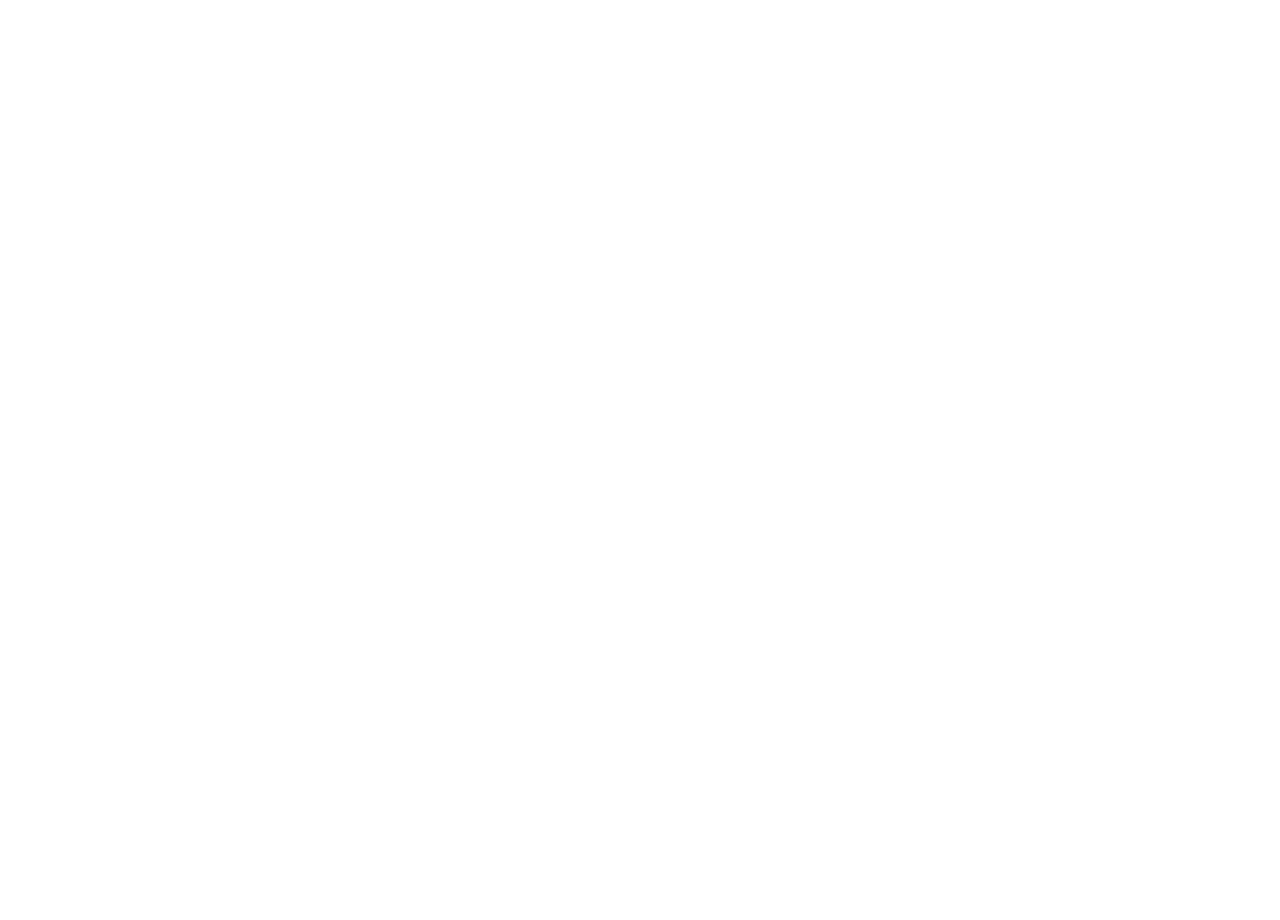
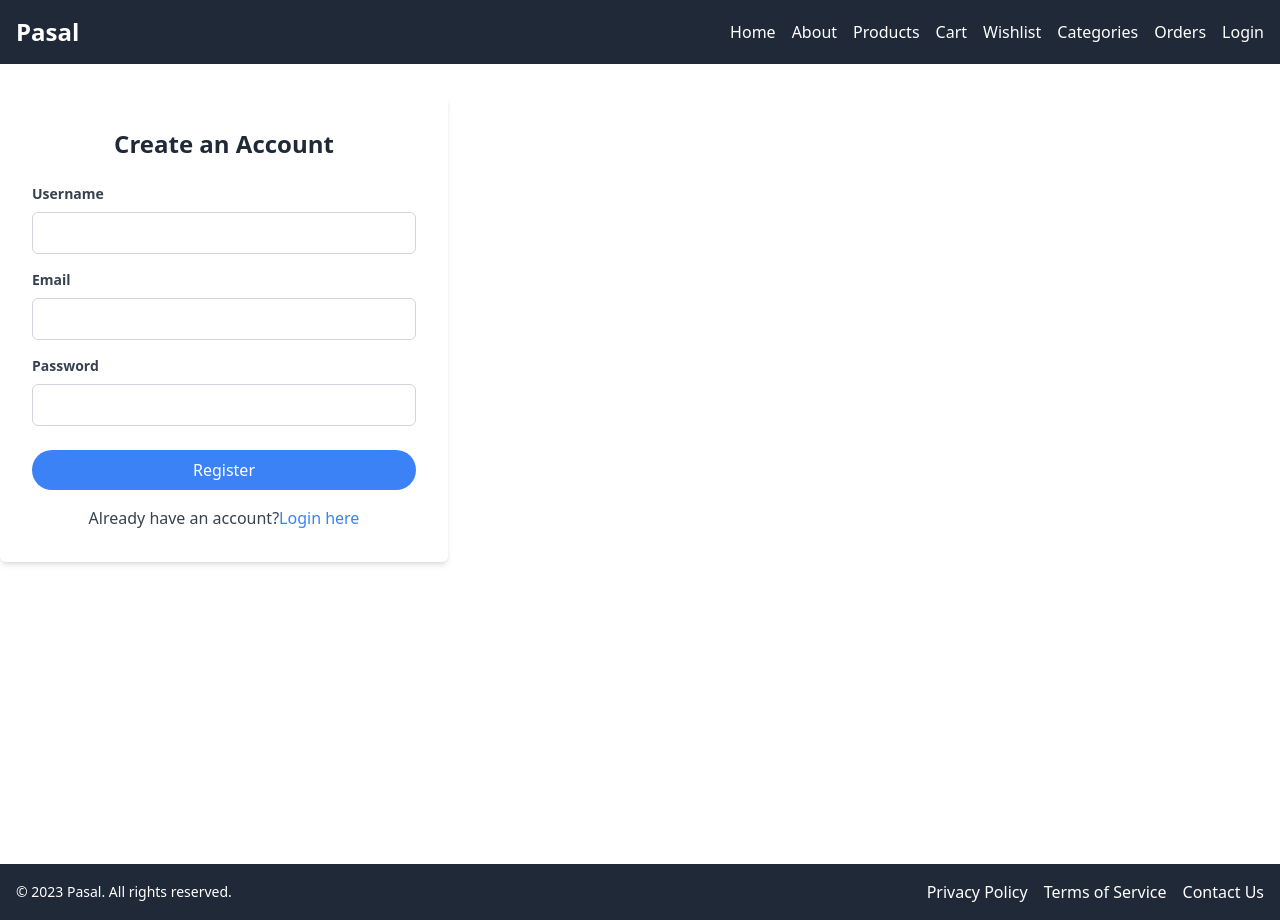
Before and after one commit to aniltimalsina/project-E-commerce, a React (Vite) app: page /register in a window 1280 px wide. Before the commit this address had no page. Before the commit the page ends 800 px from the top, so only its background shows below. Built offline with nearby package versions, Linux system fonts and the light colour scheme.

Commit message:
add login and registration form layout

```diff
--- a/src/App.tsx
+++ b/src/App.tsx
@@ -7,6 +7,7 @@
 import Wishlist from "./pages/wishlist";
 import Orders from "./pages/orders";
 import Login from "./pages/login";
+import Registration from "./pages/registration";
 
 function App() {
   return (
@@ -20,6 +21,7 @@
           <Route path="/wishlist" element={<Wishlist />} />
           <Route path="/orders" element={<Orders />} />
           <Route path="/login" element={<Login />} />
+          <Route path="/register" element={<Registration />} />
         </Route>
       </Routes>
     </BrowserRouter>
--- a/src/pages/login.tsx
+++ b/src/pages/login.tsx
@@ -1,10 +1,66 @@
 import Header from "../components/header";
 import Footer from "../components/footer";
+import { Link } from "react-router-dom";
 const Login = () => {
   return (
     <div>
       <Header />
-      <div className="container mx-auto py-8 min-h-screen"></div>
+      <main className="flex  min-h-screen items-center ">
+        <div className="container mx-auto py-8 min-h-screen ">
+          <div className="bg-white p-8 rounded-md shadow-md max-w-md w-full">
+            <h2 className="text-2xl font-semibold mb-6 text-center">
+              Login to Your Account
+            </h2>
+
+            <form>
+              <div className="mb-4">
+                <label
+                  htmlFor="username"
+                  className="block text-gray-700 text-sm font-bold mb-2"
+                >
+                  Username
+                </label>
+                <input
+                  type="text"
+                  id="username"
+                  name="username"
+                  className="w-full p-2 border border-gray-300 rounded-md focus:outline-none focus:border-blue-500"
+                />
+              </div>
+
+              <div className="mb-6">
+                <label
+                  htmlFor="password"
+                  className="block text-gray-700 text-sm font-bold mb-2"
+                >
+                  Password
+                </label>
+                <input
+                  type="password"
+                  id="password"
+                  name="password"
+                  className="w-full p-2 border border-gray-300 rounded-md focus:outline-none focus:border-blue-500"
+                />
+              </div>
+
+              <button
+                type="submit"
+                className="bg-blue-500 text-white p-2 rounded-full w-full hover:bg-blue-600 focus:outline-none focus:shadow-outline-blue"
+              >
+                Login
+              </button>
+            </form>
+
+            {/* <!-- Registration Link --> */}
+            <p className="mt-4 text-center text-gray-700">
+              Don't have an account?
+              <Link to="/register" className="text-blue-500 hover:underline">
+                Register here
+              </Link>
+            </p>
+          </div>
+        </div>
+      </main>
       <Footer />
     </div>
   );
--- /dev/null
+++ b/src/pages/registration.tsx
@@ -0,0 +1,81 @@
+import Header from "../components/header";
+import Footer from "../components/footer";
+import { Link } from "react-router-dom";
+const Registration = () => {
+  return (
+    <div>
+      <Header />
+      <div className="container mx-auto py-8 min-h-screen">
+        <div className="bg-white p-8 rounded-md shadow-md max-w-md w-full">
+          <h2 className="text-2xl font-semibold mb-6 text-center">
+            Create an Account
+          </h2>
+
+          <form>
+            <div className="mb-4">
+              <label
+                htmlFor="username"
+                className="block text-gray-700 text-sm font-bold mb-2"
+              >
+                Username
+              </label>
+              <input
+                type="text"
+                id="username"
+                name="username"
+                className="w-full p-2 border border-gray-300 rounded-md focus:outline-none focus:border-blue-500"
+              />
+            </div>
+
+            <div className="mb-4">
+              <label
+                htmlFor="email"
+                className="block text-gray-700 text-sm font-bold mb-2"
+              >
+                Email
+              </label>
+              <input
+                type="email"
+                id="email"
+                name="email"
+                className="w-full p-2 border border-gray-300 rounded-md focus:outline-none focus:border-blue-500"
+              />
+            </div>
+
+            <div className="mb-6">
+              <label
+                htmlFor="password"
+                className="block text-gray-700 text-sm font-bold mb-2"
+              >
+                Password
+              </label>
+              <input
+                type="password"
+                id="password"
+                name="password"
+                className="w-full p-2 border border-gray-300 rounded-md focus:outline-none focus:border-blue-500"
+              />
+            </div>
+
+            <button
+              type="submit"
+              className="bg-blue-500 text-white p-2 rounded-full w-full hover:bg-blue-600 focus:outline-none focus:shadow-outline-blue"
+            >
+              Register
+            </button>
+          </form>
+
+          <p className="mt-4 text-center text-gray-700">
+            Already have an account?
+            <Link to="/login" className="text-blue-500 hover:underline">
+              Login here
+            </Link>
+          </p>
+        </div>
+      </div>
+      <Footer />
+    </div>
+  );
+};
+
+export default Registration;
```
